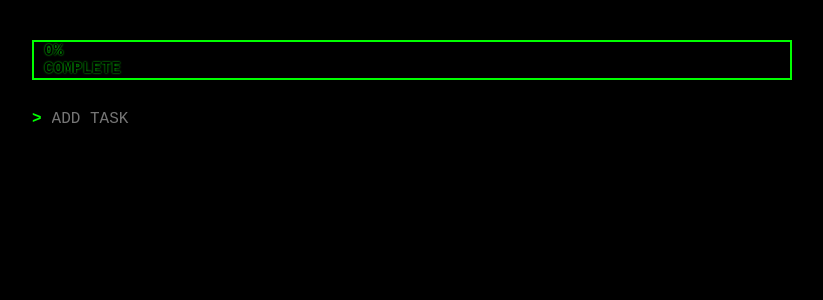
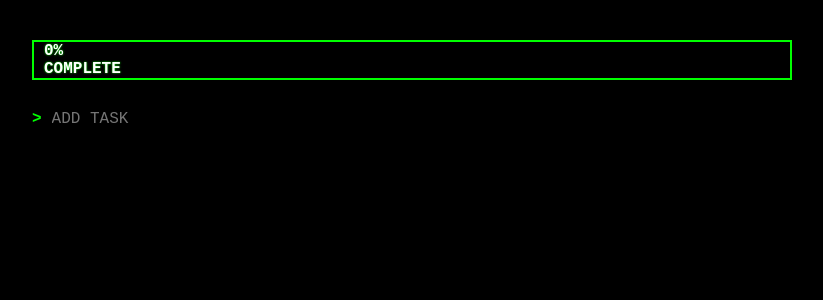
Before and after one commit to Shav7/Terminal-Todos, a Flask app: page / in a window 1280 px wide. Shown: the top 300 px of the page, without its empty margins (228-1051 px from the left). Run offline with Flask 3, Linux system fonts and the light colour scheme; data that the repository does not hold is empty.

Commit message:
Checkpoint before revert - Build the initial prototype

```diff
--- a/static/css/style.css
+++ b/static/css/style.css
@@ -44,7 +44,7 @@ body {
     top: 50%;
     left: 10px;
     transform: translateY(-50%);
-    color: var(--terminal-black);
+    color: #ffffff;
     font-weight: bold;
     z-index: 2;
     text-shadow: 0 0 2px var(--terminal-green);
```
Also changed, not shown: Screenshot 2024-10-27 at 4.21.04 PM.png (added).
